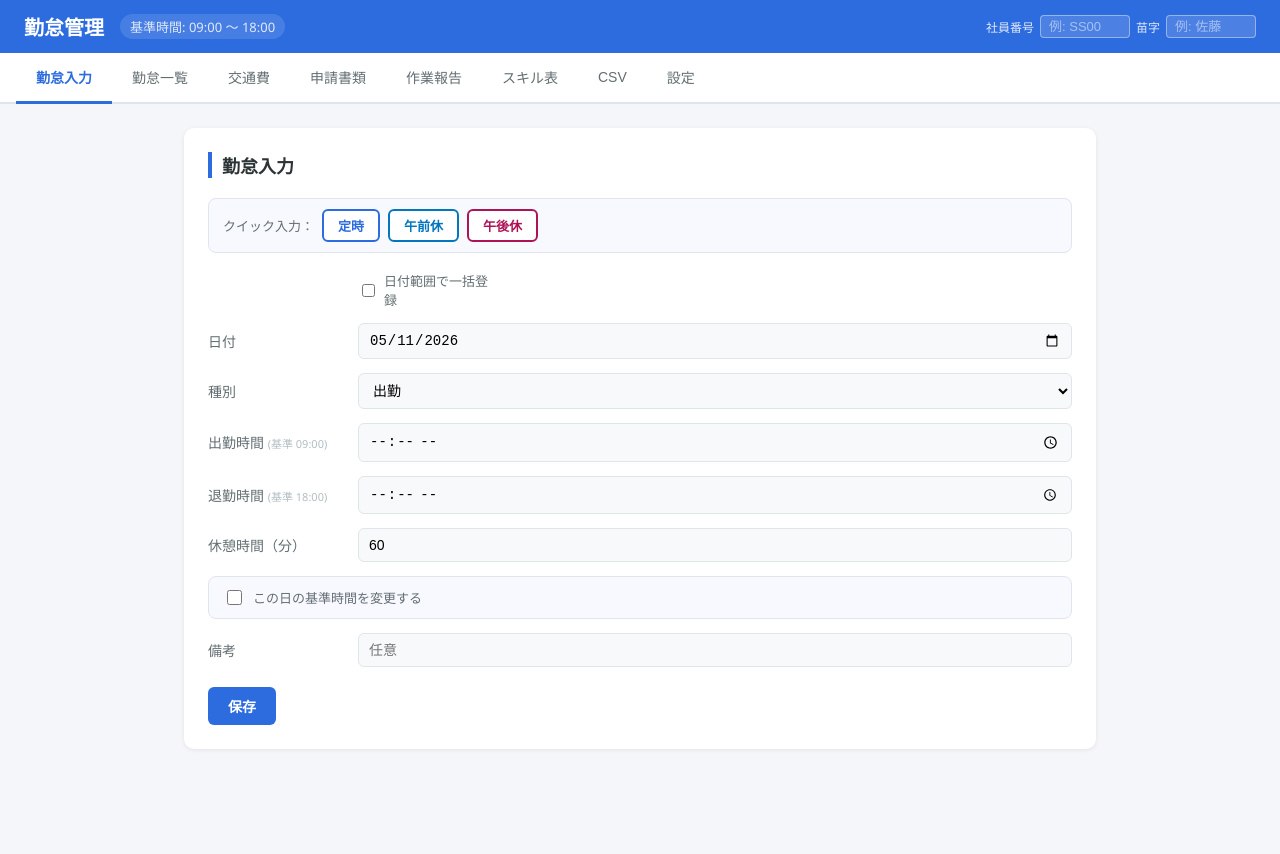
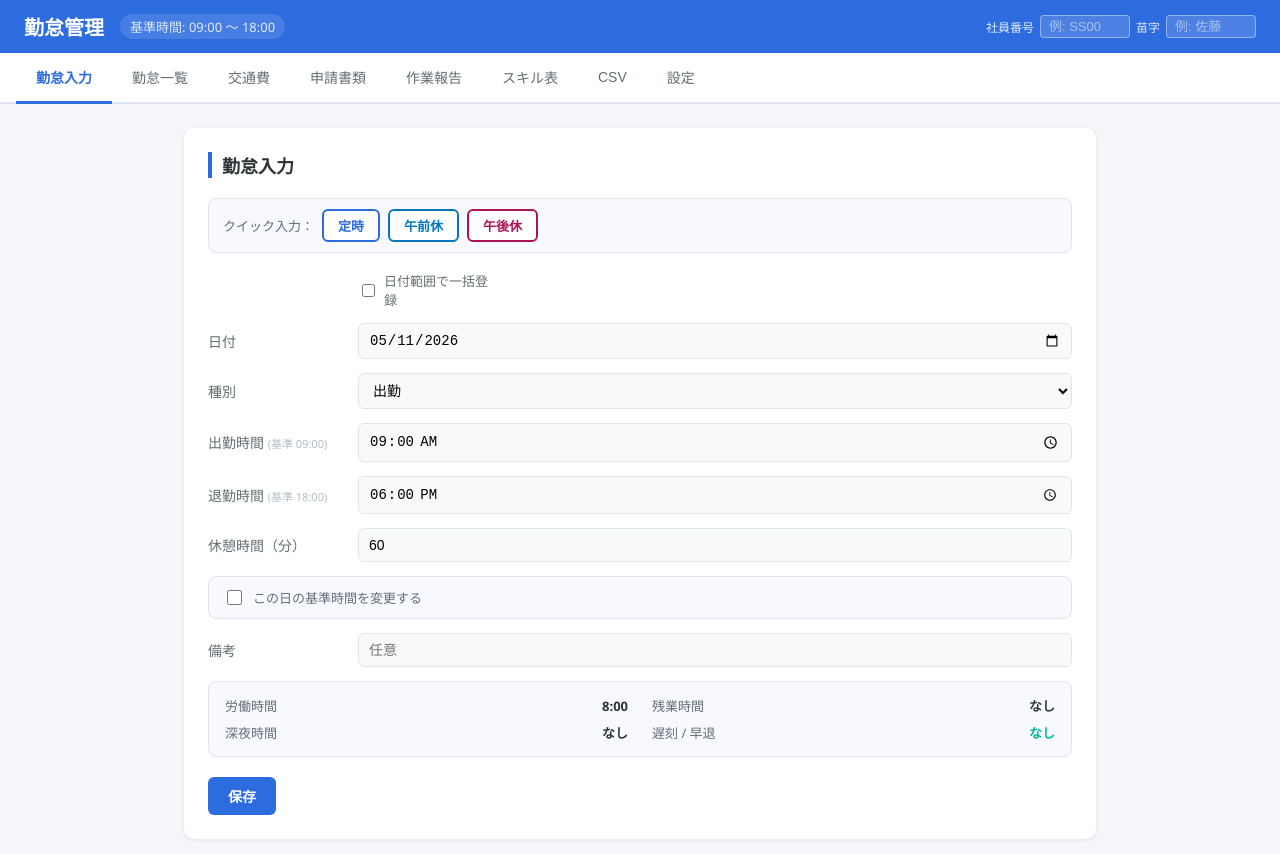
Before and after one commit to Satou-h/my-clocking-app2, a React (Vite) app: page / in a window 1280 px wide. Shown: the top 854 px of the page. Before the commit the page ends 800 px from the top, so only its background shows below. Built offline with nearby package versions, Linux system fonts and the light colour scheme.

Commit message:
勤怠デフォルト表示修正、表示月度の修正

```diff
--- a/src/App.tsx
+++ b/src/App.tsx
@@ -28,6 +28,8 @@ export default function App() {
   const [transportRecords, setTransportRecords] = useState<TransportRecord[]>(loadTransportRecords);
   const [editingRecord, setEditingRecord] = useState<AttendanceRecord | undefined>();
   const [userProfile, setUserProfile] = useState(loadUserProfile);
+  const [listYear, setListYear] = useState(new Date().getFullYear());
+  const [listMonth, setListMonth] = useState(new Date().getMonth() + 1);
 
   function handleProfileChange(key: 'employeeId' | 'lastName', value: string) {
     const next = { ...userProfile, [key]: value };
@@ -229,6 +231,9 @@ export default function App() {
             records={records}
             workSettings={workSettings}
             paidLeaveSettings={paidLeave}
+            filterYear={listYear}
+            filterMonth={listMonth}
+            onFilterChange={(y, m) => { setListYear(y); setListMonth(m); }}
             onEdit={handleEdit}
             onDelete={handleDelete}
             onSavePaidLeave={handleSavePaidLeave}
--- a/src/components/AttendanceForm.tsx
+++ b/src/components/AttendanceForm.tsx
@@ -21,8 +21,8 @@ const today = () => new Date().toISOString().slice(0, 10);
 export default function AttendanceForm({ existingRecord, records, workSettings, onSave, onSaveMultiple, onCancel }: Props) {
   const [date, setDate] = useState(existingRecord?.date ?? today());
   const [type, setType] = useState<AttendanceType>(existingRecord?.type ?? 'work');
-  const [clockIn, setClockIn] = useState(existingRecord?.clockIn ?? '');
-  const [clockOut, setClockOut] = useState(existingRecord?.clockOut ?? '');
+  const [clockIn, setClockIn] = useState(existingRecord?.clockIn ?? workSettings.standardStartTime);
+  const [clockOut, setClockOut] = useState(existingRecord?.clockOut ?? workSettings.standardEndTime);
   const [breakMinutes, setBreakMinutes] = useState(String(existingRecord?.breakMinutes ?? 60));
   const [notes, setNotes] = useState(existingRecord?.notes ?? '');
   const [error, setError] = useState('');
--- a/src/components/AttendanceList.tsx
+++ b/src/components/AttendanceList.tsx
@@ -12,6 +12,9 @@ interface Props {
   records: AttendanceRecord[];
   workSettings: WorkSettings;
   paidLeaveSettings: PaidLeaveSettings[];
+  filterYear: number;
+  filterMonth: number;
+  onFilterChange: (year: number, month: number) => void;
   onEdit: (record: AttendanceRecord) => void;
   onDelete: (id: string) => void;
   onSavePaidLeave: (settings: PaidLeaveSettings[]) => void;
@@ -22,11 +25,8 @@ type DayRow =
   | { kind: 'off'; date: string; label: string }
   | { kind: 'empty'; date: string };
 
-export default function AttendanceList({ records, workSettings, paidLeaveSettings, onEdit, onDelete, onSavePaidLeave }: Props) {
+export default function AttendanceList({ records, workSettings, paidLeaveSettings, filterYear, filterMonth, onFilterChange, onEdit, onDelete, onSavePaidLeave }: Props) {
   const currentYear = new Date().getFullYear();
-  const currentMonth = new Date().getMonth() + 1;
-  const [filterYear, setFilterYear] = useState(currentYear);
-  const [filterMonth, setFilterMonth] = useState(currentMonth);
   const [plInput, setPlInput] = useState('');
 
   const prefix = `${filterYear}-${String(filterMonth).padStart(2, '0')}`;
@@ -143,10 +143,10 @@ export default function AttendanceList({ records, workSettings, paidLeaveSetting
       <h2>勤怠一覧</h2>
 
       <div className="list-filter">
-        <select value={filterYear} onChange={(e) => setFilterYear(Number(e.target.value))}>
+        <select value={filterYear} onChange={(e) => onFilterChange(Number(e.target.value), filterMonth)}>
           {years.map((y) => <option key={y} value={y}>{y}年</option>)}
         </select>
-        <select value={filterMonth} onChange={(e) => setFilterMonth(Number(e.target.value))}>
+        <select value={filterMonth} onChange={(e) => onFilterChange(filterYear, Number(e.target.value))}>
           {months.map((m) => <option key={m} value={m}>{m}月</option>)}
         </select>
         <button
```
